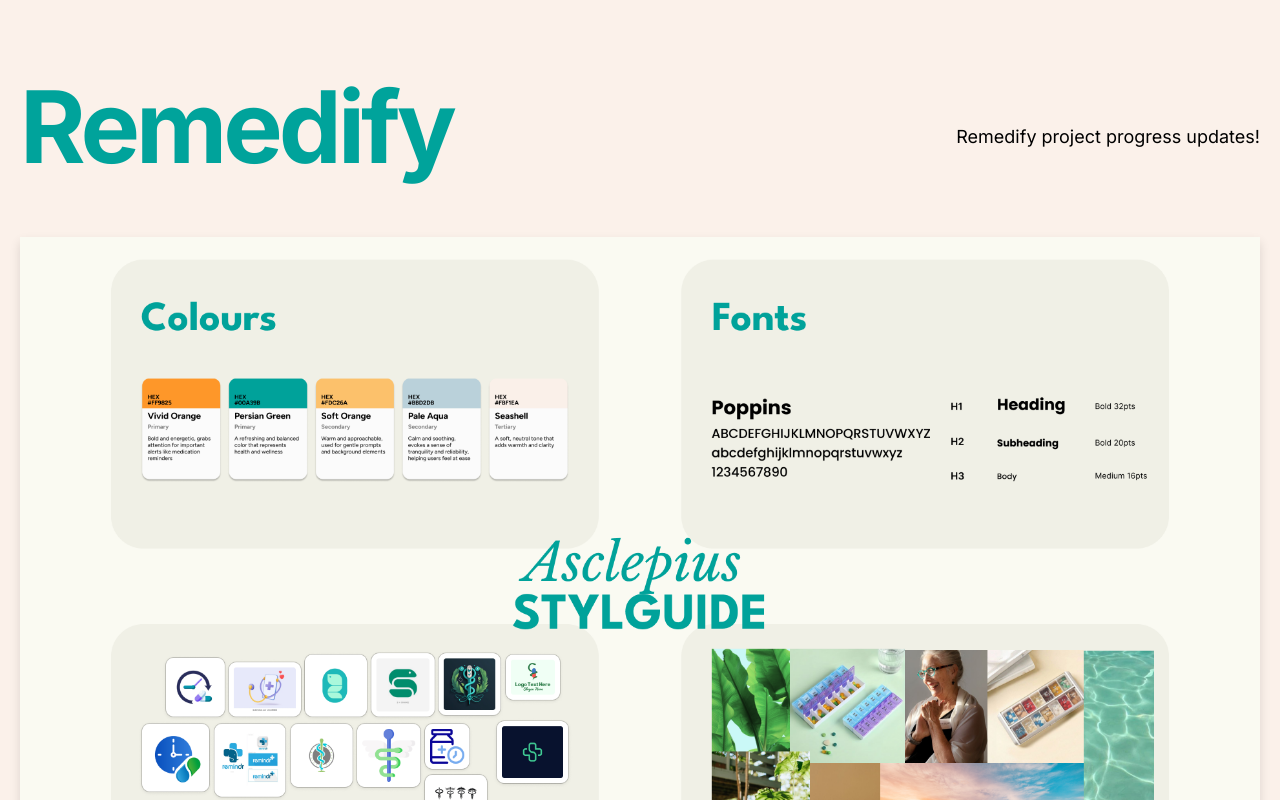
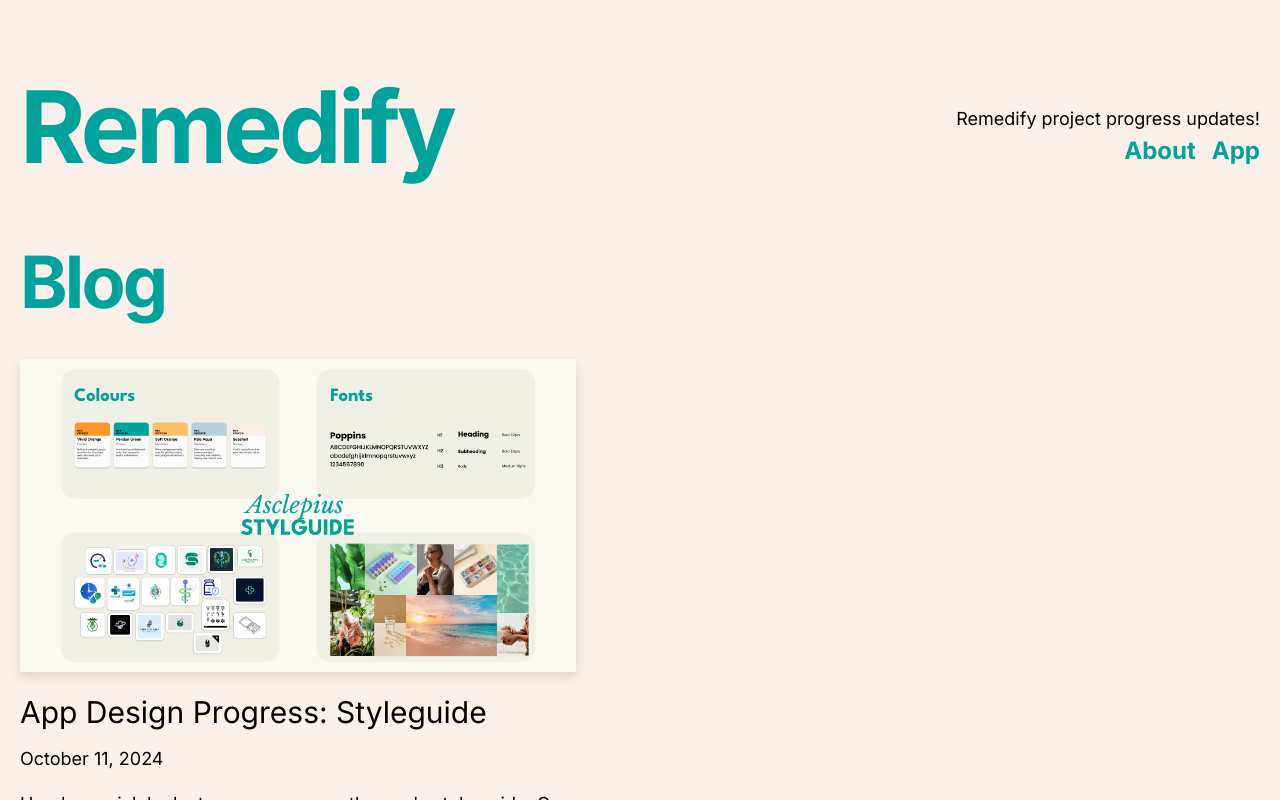
Before and after one commit to yeenathan/asclepius-blog, a Next.js app: page / in a window 1280 px wide. Shown: the top 800 px of the page. Built offline with nearby package versions, Linux system fonts and the light colour scheme.

Commit message:
added nav and more styling

```diff
--- a/src/app/_components/header.tsx
+++ b/src/app/_components/header.tsx
@@ -2,11 +2,17 @@
 
 const Header = () => {
   return (
-    <h2 className="text-2xl md:text-4xl font-bold tracking-tight md:tracking-tighter leading-tight mb-20 mt-8 flex items-center">
-      <Link href="/" className="hover:underline">
-        Remedify
-      </Link>
-    </h2>
+    <div className="flex justify-between items-center mb-8 mt-8 md:mb-20">
+      <h2 className="text-2xl md:text-4xl font-bold tracking-tight md:tracking-tighter leading-tight">
+        <Link href="/" className="hover:underline">
+          Remedify
+        </Link>
+      </h2>
+      <div className="flex gap-x-4">
+        <a className="navlink" href="/about">About</a>
+        <a className="navlink" href="/">App</a>
+      </div>
+    </div>
   );
 };
 
--- a/src/app/_components/intro.tsx
+++ b/src/app/_components/intro.tsx
@@ -2,13 +2,21 @@
 
 export function Intro() {
   return (
+    <>
       <section className="flex-col md:flex-row flex items-center md:justify-between mt-16 mb-16 md:mb-12">
         <h1 className="text-5xl md:text-8xl font-bold tracking-tighter leading-tight md:pr-8">
           Remedify
         </h1>
+        <div>
           <h4 className="text-center md:text-left text-lg mt-5 md:pl-8">
             Remedify project progress updates!
           </h4>
+          <div className="flex gap-x-4 justify-end">
+            <a className="navlink" href="/about">About</a>
+            <a className="navlink" href="/">App</a>
+          </div>
+        </div>
+
         {/* <h4 className="text-center md:text-left text-lg mt-5 md:pl-8">
           A statically generated blog example using{" "}
           <a
@@ -20,5 +28,6 @@
           and {CMS_NAME}.
         </h4> */}
       </section>
+    </>
   );
 }
--- a/src/app/_components/more-stories.tsx
+++ b/src/app/_components/more-stories.tsx
@@ -9,7 +9,7 @@
   return (
     <section>
       <h2 className="mb-8 text-5xl md:text-7xl font-bold tracking-tighter leading-tight">
-        More Stories
+        Blog
       </h2>
       <div className="grid grid-cols-1 md:grid-cols-2 md:gap-x-16 lg:gap-x-32 gap-y-20 md:gap-y-32 mb-32">
         {posts.map((post) => (
--- a/src/app/about/page.tsx
+++ b/src/app/about/page.tsx
@@ -1,11 +1,15 @@
 import Container from "@/app/_components/container";
 import { Intro } from "../_components/intro";
+import Header from "../_components/header";
+import { PostTitle } from "../_components/post-title";
 
 export default function Test() {
     return(
         <main>
             <Container>
-                <Intro/>
+                <Header/>
+                <PostTitle>About</PostTitle>
+                <p>We are project Remedify!</p>
             </Container>
         </main>
     )
--- a/src/app/globals.css
+++ b/src/app/globals.css
@@ -24,3 +24,9 @@
 .main a:hover {
     color: #FF9825;
 }
+
+.navlink {
+    font-size: 18pt;
+    font-weight: 700;
+    color: #00A39B;
+}
--- a/src/app/page.tsx
+++ b/src/app/page.tsx
@@ -15,15 +15,15 @@
     <main>
       <Container>
         <Intro />
-        <HeroPost
+        {/* <HeroPost
           title={heroPost.title}
           coverImage={heroPost.coverImage}
           date={heroPost.date}
           author={heroPost.author}
           slug={heroPost.slug}
           excerpt={heroPost.excerpt}
-        />
-        {morePosts.length > 0 && <MoreStories posts={morePosts} />}
+        /> */}
+        {allPosts.length > 0 && <MoreStories posts={allPosts} />}
       </Container>
     </main>
   );
```
Lines whose indentation alone changed are shown as unchanged.
